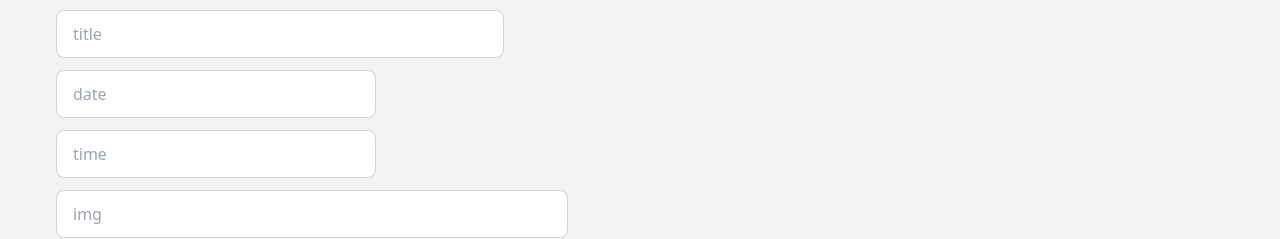
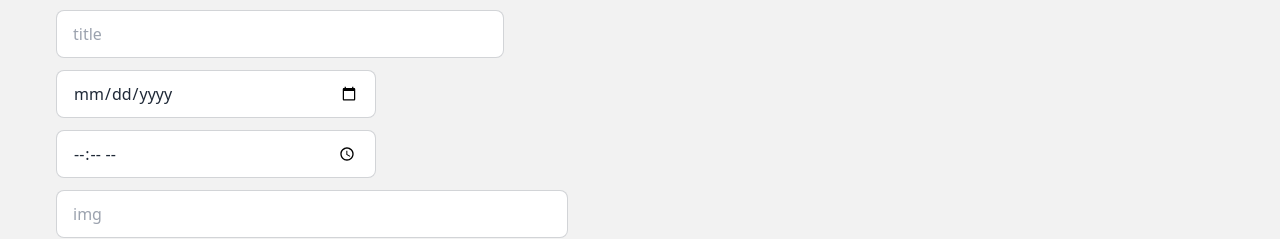
Before and after one commit to panutat-p/todo-card-pinia, a Vue app: page /events/create in a window 1280 px wide. Shown: the part 122-361 px from the top of the page. Built offline with nearby package versions, Linux system fonts and the light colour scheme.

Commit message:
feat: add TodoEvent to store, no toast

```diff
--- a/src/views/EventCreate.vue
+++ b/src/views/EventCreate.vue
@@ -2,16 +2,22 @@
 import { reactive } from 'vue';
 
 import { TodoEvent } from '@/types/event.type';
+import { useEventList } from '@/stores/event-list';
+import { useRouter } from 'vue-router';
 
+const router = useRouter();
+const eventListStore = useEventList();
 const event = reactive<TodoEvent>({} as TodoEvent);
 
 function onSubmit() {
-  event.id = Math.floor(Math.random() * 100);
-  console.log(event.id);
-  console.log(event.title);
-  console.log(event.date);
-  console.log(event.time);
-  console.log(event.img);
+  eventListStore.createNewEvent({
+    id: Math.floor(Math.random() * 100),
+    title: event.title,
+    date: event.date,
+    time: event.time,
+    img: event.img,
+  });
+  router.push({ name: 'EventList', params: { username: 'eduardo' } });
 }
 </script>
 
@@ -21,10 +27,10 @@ function onSubmit() {
       <input v-model="event.title" type="text" placeholder="title" class="input input-bordered w-full max-w-md" />
     </div>
     <div class="mt-3">
-      <input v-model="event.date" type="text" placeholder="date" class="input input-bordered w-full max-w-xs" />
+      <input v-model="event.date" type="date" placeholder="date" class="input input-bordered w-full max-w-xs" />
     </div>
     <div class="mt-3">
-      <input v-model="event.time" type="text" placeholder="time" class="input input-bordered w-full max-w-xs" />
+      <input v-model="event.time" type="time" placeholder="time" class="input input-bordered w-full max-w-xs" />
     </div>
     <div class="mt-3">
       <input v-model="event.img" type="text" placeholder="img" class="input input-bordered w-full max-w-lg" />
```
